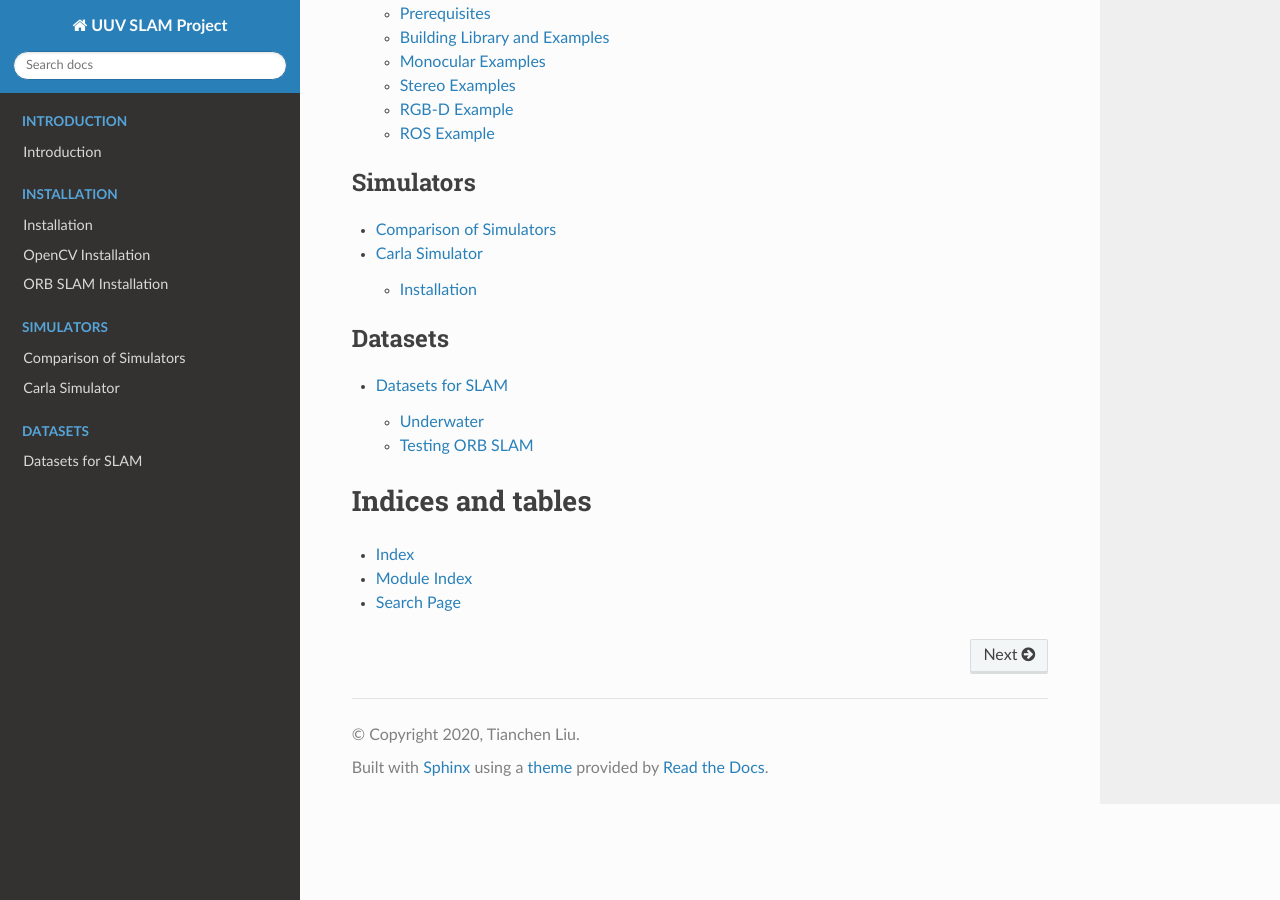
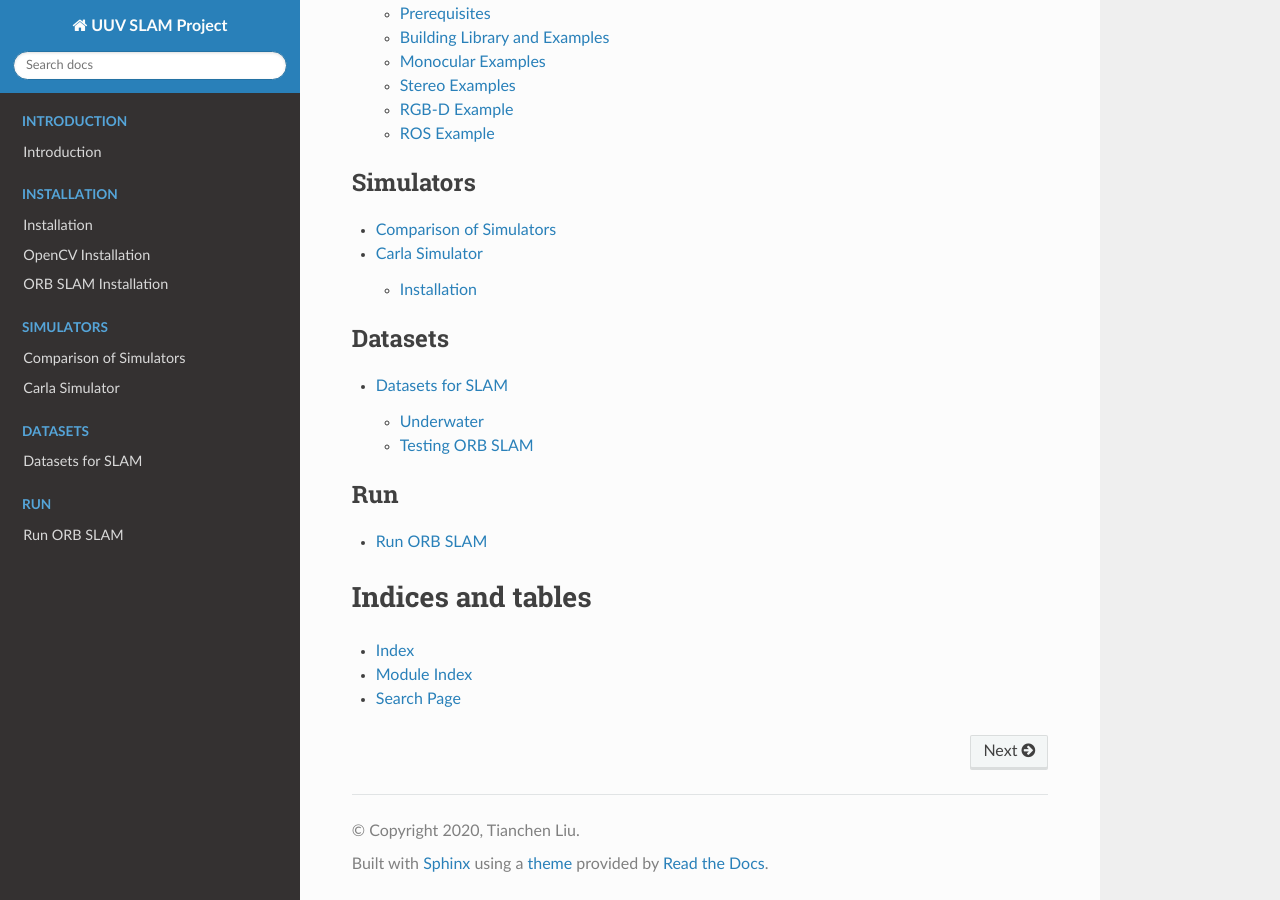
Before and after one commit to tianchenliu/uuv-slam-docs-test, a Sphinx documentation site: the page built from docs/source/index.rst, in a window 1280 px wide and 900 px high, scrolled down 602 px. Built offline with Sphinx 7.4.7 and the Read the Docs theme 2.0.0, drawn with Linux system fonts in a browser that asks for light colours.

Commit message:
add run doc

```diff
--- a/docs/source/index.rst
+++ b/docs/source/index.rst
@@ -36,6 +36,12 @@ underwater vehicle SLAM project at University of Maryland, College Park.
 
    sections/datasets
 
+.. toctree::
+   :maxdepth: 2
+   :caption: Run
+
+   sections/run/run_orb_slam
+
 
 
 Indices and tables
```
Also changed, not shown: docs/source/sections/run/run_orb_slam.rst (added, +7 -0 lines).
